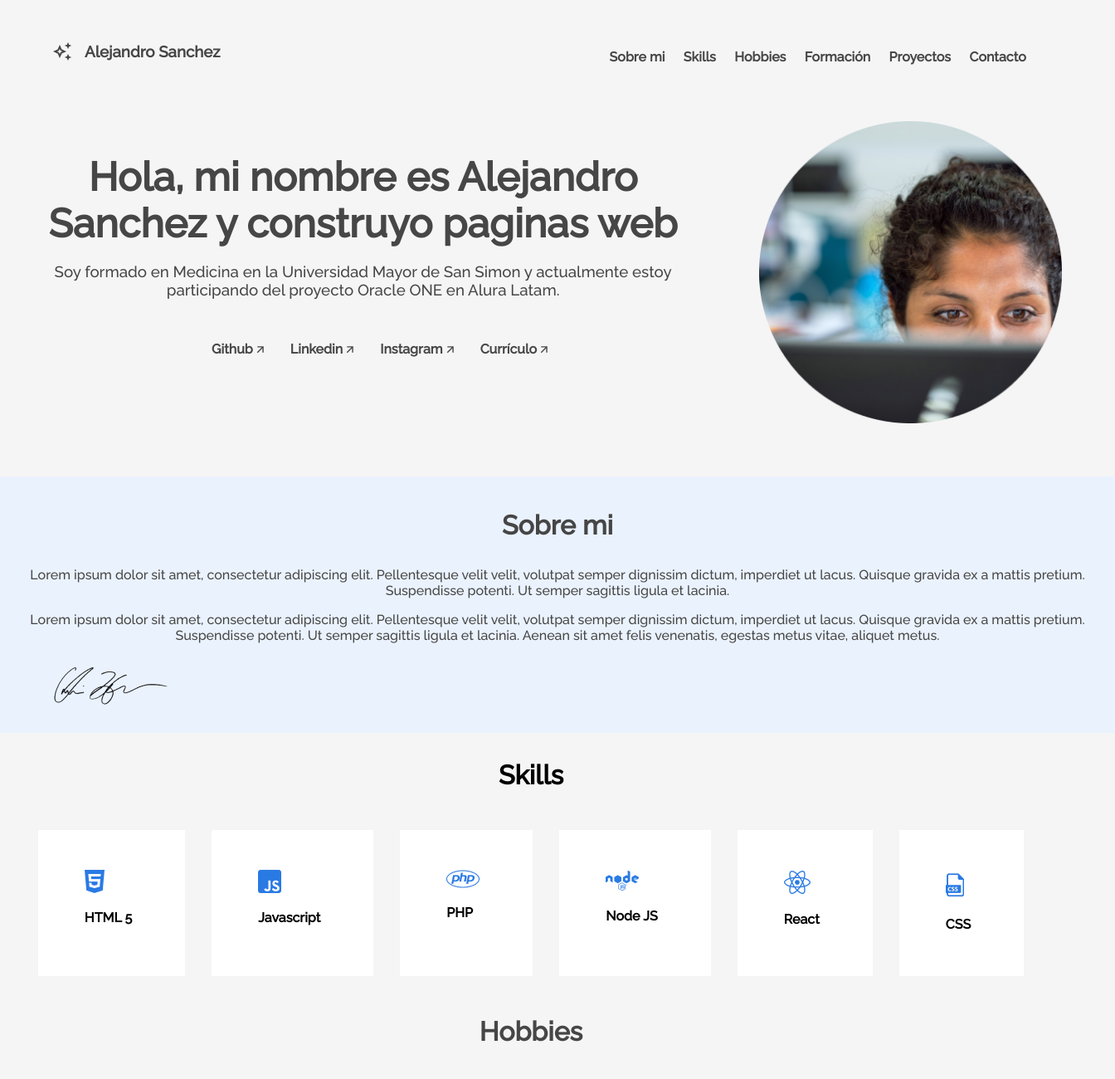
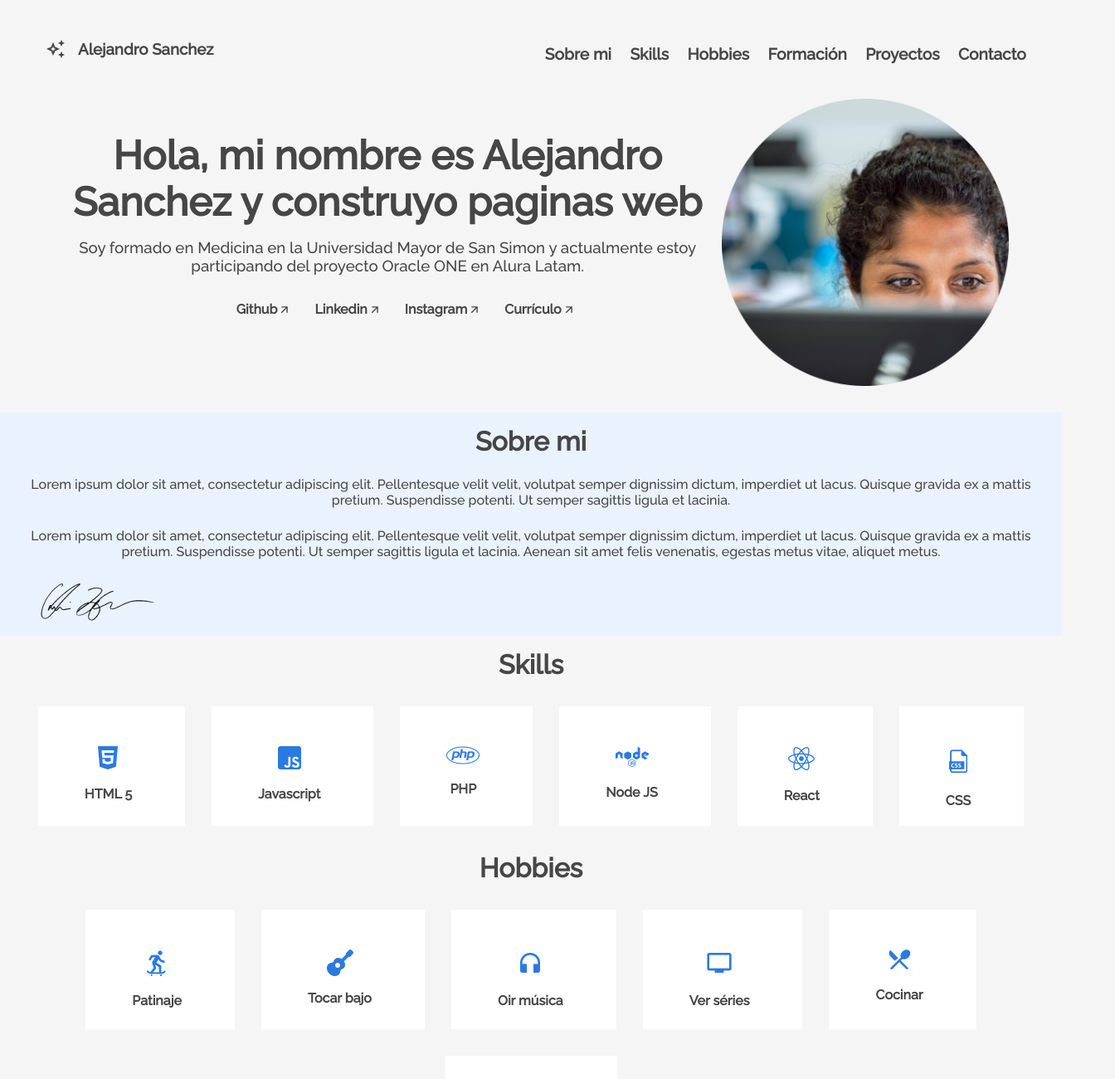
Before and after one commit to AlejandroSanchezSolis/Portafolio, a plain HTML site: page index.html in a window 1280 px wide. Shown: the top 1300 px of the page at 83% size, 1344 px wide, since content can reach past the window. Drawn offline with Linux system fonts and the light colour scheme.

Commit message:
arreglo footer

```diff
--- a/index.html
+++ b/index.html
@@ -67,42 +67,42 @@
         <h3 class="skills__title">Skills</h3>
             <div class="skills__line">
                 <div class="skills__box">
-                    <ul>
+                    <ul class="skills__box__list">
                         <li class="skills__img"><img src="assets\htlm.png"></li>
                         <li class="skills__name"> HTML 5</li>
                     </ul>
                 </div>
 
                 <div class="skills__box">
-                    <ul>
+                    <ul class="skills__box__list">
                         <li class="skills__img"> <img src="assets\js_icon.png" alt=""></li>
                         <li class="skills__name">Javascript</li>
                     </ul>
                 </div>
 
                 <div class="skills__box">
-                    <ul>
+                    <ul class="skills__box__list">
                         <li class="skills__img"> <img src="assets\php_icon.png" alt=""></li>
                         <li class="skills__name">PHP</li>
                     </ul>
                 </div>
 
                 <div class="skills__box">
-                    <ul>
+                    <ul class="skills__box__list">
                         <li class="skills__img"><img src="assets\nodejs_icon.png" alt=""></li>
                         <li class="skills__name">Node JS</li>
                     </ul>
                 </div>
 
                 <div class="skills__box">
-                    <ul>
+                    <ul class="skills__box__list">
                         <li class="skills__img"> <img src="assets\react_icon.png" alt=""> </li>
                         <li class="skills__name">React</li>
                     </ul>
                 </div>
 
                 <div class="skills__box">
-                    <ul>
+                    <ul class="skills__box__list">
                         <li class="skills__img"> <img src="assets\css_icon.png" alt=""> </li>
                         <li class="skills__name">CSS</li>
                     </ul>
@@ -115,42 +115,42 @@
         <h3 class="hobbies__title">Hobbies</h3>
             <div class="hobbies__line">
                 <div class="hobbies__box">
-                    <ul>
+                    <ul class="hobbies__box__list">
                         <li class="hobbies__img"><img src="assets\skate_icon.png"></li>
                         <li class="hobbies__name"> Patinaje</li>
                     </ul>
                 </div>
 
                 <div class="hobbies__box">
-                    <ul>
+                    <ul  class="hobbies__box__list"
                         <li class="hobbies__img"> <img src="assets\guitar_icon.png" alt=""></li>
                         <li class="hobbies__name">Tocar bajo</li>
                     </ul>
                 </div>
 
                 <div class="hobbies__box">
-                    <ul>
+                    <ul  class="hobbies__box__list">
                         <li class="hobbies__img"> <img src="assets\headphones_icon.png" alt=""></li>
                         <li class="hobbies__name">Oir música</li>
                     </ul>
                 </div>
 
                 <div class="hobbies__box">
-                    <ul>
+                    <ul  class="hobbies__box__list">
                         <li class="hobbies__img"><img src="assets\tv_icon.png" alt=""></li>
                         <li class="hobbies__name">Ver séries</li>
                     </ul>
                 </div>
 
                 <div class="hobbies__box">
-                    <ul>
+                    <ul  class="hobbies__box__list">
                         <li class="hobbies__img"> <img src="assets\forkspoon_icon.png" alt=""> </li>
                         <li class="hobbies__name">Cocinar</li>
                     </ul>
                 </div>
 
                 <div class="hobbies__box">
-                    <ul>
+                    <ul  class="hobbies__box__list">
                         <li class="hobbies__img"> <img src="assets\camera_icon.png" alt=""> </li>
                         <li class="hobbies__name">Tomar fotos</li>
                     </ul>
@@ -247,9 +247,9 @@
                     </div>
             </div>
         </div>
-
+    </section>
         <!-- Sección de Contacto -->
-        <section class="formcontato" id="contacto">
+    <section class="formcontato" id="contacto">
             <div  class="formcontato__contacto">
                 <div class="formcontato--esquerda">
                     <img class="formcontato__img" src="assets\contact_image.png">
@@ -267,16 +267,16 @@
                     </form>
                 </div>
             </div>
-        </section>
+    </section>
 
         <!-- Sección de Footer -->
-        <section class="footer">
+    <section class="footer">
             <div class="footer__rodape">
                 <p>Desarrollado por Alejandro Sanchez</p>
                 <p>2023</p>
             </div>
-        </section>
-    </div>
+    </section>
+
  <!-- Script del documento JavaScript -->
 <script src="validacion.js"></script>
 </body>
--- a/style.css
+++ b/style.css
@@ -1,23 +1,10 @@
-/*CSS Reset / Normalize*/
-/* Hemos disponibilizado el básico de reset de estilos. Si quieren, añadan más informaciones
-en las secciones señaladas */
-/*Já deixaremos o básico de reset de estilos. Caso queira adicionar mais informações
-coloque nas sessões indicadas*/
-
-:root{
-    /* Inserta la variable de los otros colores inspeccionando el exemplo de figma */
-    /*Se esforce para trabalhar com variáveis, é uma dica profissional valiosa*/
-   --cor-de-fundo: #F5F5F5;
-   --cor-de-link: #000;
-}
-
 body {
     box-sizing: border-box;
-    background-color: var(--cor-de-fundo);
+    background-color: #F5F5F5;
+    color: #464646;
     font-family: 'Raleway';
     margin: 0;
     padding: 0;
-    max-width: 100%;
 
 }
 
@@ -39,54 +26,50 @@ a {
 
 
 .header {
-    padding:2rem;
-    color: #464646;
-    margin-bottom: 0;
+    margin: 2rem;
+}
 
-
+h3{
+    margin:1rem;
 }
 
 .header__estrellas-nombre {
     display: flex;
     align-items: center;
-    gap: 1rem;
-    margin-bottom: 1.5rem;
-    font-weight: bolder;
-    padding-left: 2rem;
-
-
+    margin: 1.5rem;
 }
 
 .menu__list {
     display: flex;
     justify-content: center;
     flex-wrap: wrap;
-    text-align: center;
 
 }
 
 .menu__list__item {
-    font-size: 1rem;
+    font-size: 1.2rem;
     margin-right: 0.7rem;
     margin-bottom: 0.7rem;
     margin-left: 0.7rem;
     font-weight: 600;
-
 }
 
+.menu__list__item:hover{
+    transform: scale(1.2);
+}
+
+
+
 .title {
-    padding: 2rem;
-    margin-top: -1.5rem;
-    color: #464646;
+    margin: 2rem;
 
 
 }
 
 .title__profile {
-    margin-bottom: 2rem;
     width: 30%;
     height: auto;
-    padding-left: 1.5rem;
+
 }
 
 .title__bio {
@@ -103,39 +86,40 @@ a {
 
 .title__network {
     display: flex;
+    flex-wrap: wrap;
     justify-content: center;
-    padding-top: 2rem;
     font-weight: bold;
-    gap: 2rem;
-    align-items: center;
     text-align: center;
 
 }
 
 .title__network__item{
-    display: flex;
-    flex-wrap: nowrap;
+    margin: 1rem;
 }
+
 
 .about {
     text-align: center;
-    padding: 0.5rem 2rem 2rem 2rem;
-    color: #464646;
     background-color: #EAF2FD;
-    width: 100%;
+
 
 }
 
 .about__title {
     font-size: 1.5rem;
+    padding-top: 1rem;
+}
+
+.about__paragraph{
+    margin: 1.5rem;
 }
 
 
 .about__firma {
     display: flex;
     justify-items: flex-start;
-    margin-left: 2rem;
-    padding-top: 0.5rem;
+    margin-left: 3rem;
+    padding-bottom: 1rem;
 }
 
 
@@ -149,29 +133,32 @@ a {
     flex-wrap: wrap;
     justify-content: center;
 }
-
 .skills__box{
     background: white;
-    display: flex;
+
     padding: 2rem 4rem 4rem 1rem;
-    height: 5rem;
-    justify-content: center;
-    align-items: baseline;
+    height: 3rem;
     margin: 1rem;
 }
 
 
-.skills__img{
-    align-items: flex-start;
+.skills__box__list{
+    display: flex;
+    flex-direction: column;
+    align-items: center;
+
 }
+
+
+
+
 
 .skills__name{
     font-weight: bold;
-    padding-top: 1rem;
+    margin-top: 1rem;
 }
 
 .hobbies{
-    color: #464646;
     margin-bottom: 3rem;
 
 }
@@ -191,11 +178,14 @@ a {
     background: white;
     padding: 2rem 4rem 4rem 1rem;
     height: 3rem;
-    width: 4rem;
-    justify-content: center;
-    align-items: center;
     text-align: center;
     margin: 1rem;
+}
+
+.hobbies__box__list{
+    display: flex;
+    flex-direction: column;
+    align-items: center;
 }
 
 .hobbies__name{
@@ -204,36 +194,34 @@ a {
 }
 
 .academic{
-    padding: 0.5rem 2rem 2rem 2rem;
-    color: #464646;
     background-color: #EAF2FD;
-    width: 100%;
 }
 
 .academic__title{
     font-size: 1.5rem;
     text-align: center;
+    padding-top: 1rem;
 }
 
 .academic__courses{
     display: flex;
     flex-wrap: wrap;
     justify-content: center;
-    align-items: center;
 }
 
 .academic__courses__box{
+    display: flex;
     text-align: center;
+    align-items: center;
+    justify-content: center;
 }
 
 .academic_item_img{
-    padding: 4rem;
+    padding: 1rem;
     background-color: white;
 }
 
 .experience{
-    color: #464646;
-
 }
 
 .experience__section__title{
@@ -311,7 +299,6 @@ a {
     padding: 0.5rem 2rem 2rem 2rem;
     color: #464646;
     background: #EAF2FD;
-    width: 100%;
 
 
 
@@ -331,11 +318,7 @@ a {
 
 .formcontato__form{
     display: flex;
-    flex-wrap: nowrap;
     flex-direction: column;
-    justify-content: center;
-    width: 100%;
-    margin: 0 auto;
 
 
 }
@@ -361,6 +344,7 @@ a {
     border-radius: 5px;
     box-shadow: 0 5px 5px -5px rgba(0, 0, 0, 0.2);
     margin-bottom: 1.5rem;
+    resize: none;
 }
 
 .formcontato__textarea:focus{
@@ -377,7 +361,6 @@ a {
     padding: 1rem;
     border-radius: 2px;
     font-size: 1rem;
-    align-items: flex-start;
     width: fit-content;
 }
 
@@ -388,7 +371,9 @@ a {
 .footer{
     background: white;
     text-align: center;
-    padding: 1rem;
+    display: flex;
+    flex-direction: column;
+
 
 
 }
@@ -398,6 +383,7 @@ a {
     .formcontato__img{
         display: none;
      }
+
 }
 
 /*Mobile*/
@@ -405,12 +391,11 @@ a {
     .title__div{
         display: flex;
         flex-direction: row-reverse;
-        gap: 3rem;
+        margin: 2rem;
     }
     .title__profile{
         width: 30%;
         height: 30%;
-        margin-right: -2rem;
     }
 
     .academic__courses{
@@ -476,31 +461,15 @@ a {
         font-size: 3rem;
     }
 
-    .about__title{
-        font-size: 2rem;
-    }
-
-    .skills__title{
-        font-size: 2rem;
-    }
-
-    .hobbies__title{
-        font-size: 2rem;
-    }
-
-    .academic__title{
-        font-size: 2rem;
-    }
-
-    .experience__section__title{
-        font-size: 2rem;
-    }
-
+        .about__title,
+        .skills__title,
+        .hobbies__title,
+        .academic__title,
+        .experience__section__title,
+        .formcontato__title {
+            font-size: 2rem;
+        }
     .experience__title{
         font-size: 1.5rem;
     }
-
-    .formcontato__title{
-        font-size: 2rem;
-    }
 }
```
